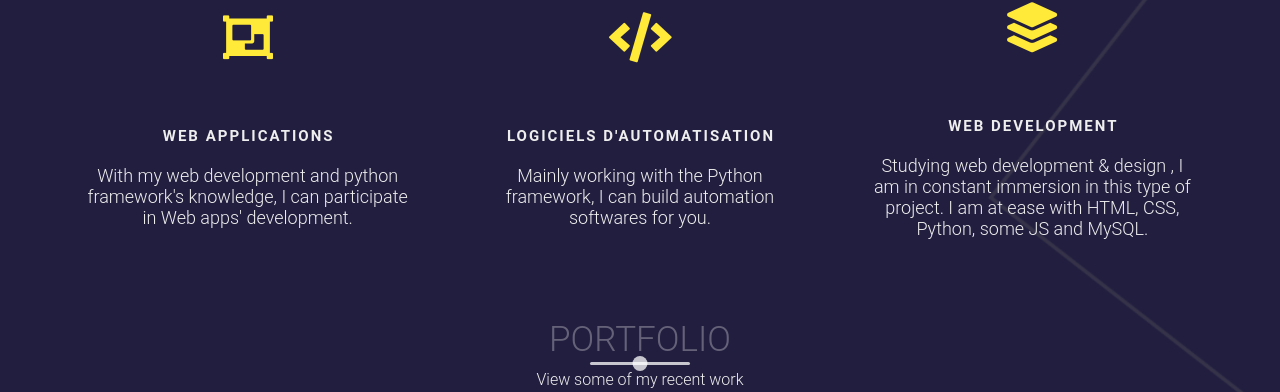
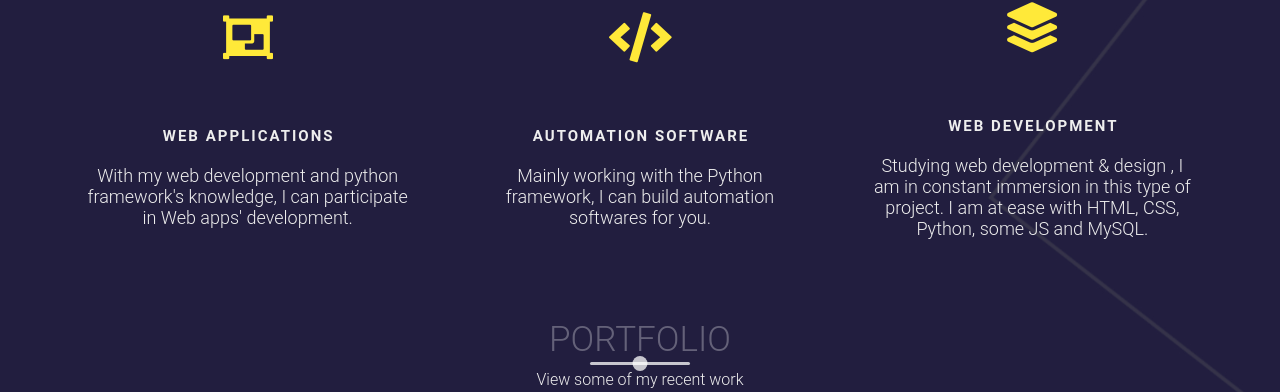
Before and after one commit to Exylus/Portfolio_CV, a PHP site: page / in a window 1280 px wide. Shown: the part 1601-1993 px from the top of the page. Run offline with PHP 8.4, Linux system fonts and the light colour scheme; some libraries are stand-ins or nearby versions; some web fonts are replaced.

Commit message:
Fixed translation error

```diff
--- a/index.php
+++ b/index.php
@@ -108,7 +108,7 @@
 						<div class="icon-container">
 							<i class="fas fa-code" ></i>
 						</div>
-						<h1>Logiciels d'automatisation</h1>
+						<h1>Automation software</h1>
 						<p>
 						Mainly working with the Python framework, I can build automation softwares for you.
 						</p>
```
